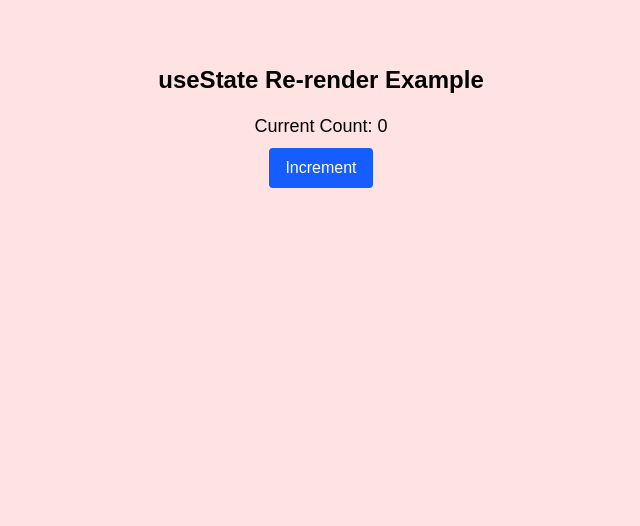
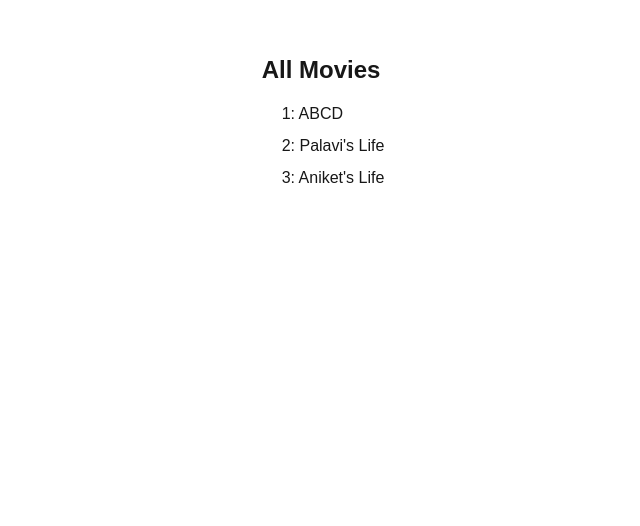
Before and after one commit to Aniket-a14/my-app, a Next.js app: page / in a window 1280 px wide. Shown: the part 274-800 px from the top of the page, without its empty margins (319-959 px from the left). Built offline with nearby package versions, Linux system fonts and the light colour scheme.

Commit message:
feat: add MapExample component and integrate it into Home; update RefExample with detailed explanation

```diff
--- /dev/null
+++ b/app/Component/MapExample.js
@@ -0,0 +1,48 @@
+"use client";
+
+export default function MapExample() {
+    const movies = ["ABCD", "Palavi's Life", "Aniket's Life"];
+
+    return (
+        <div className="min-h-screen p-4 flex flex-col justify-center items-center">
+            <h1 className="text-2xl font-bold mb-4">All Movies</h1>
+            <ul className="list-disc pl-6 list-none">
+                {movies.map((movie, index) => (
+                    <li key={index} className="mb-2">
+                        {index + 1}: {movie}
+                    </li>
+                ))}
+            </ul>
+        </div>
+    );
+}
+
+// --- Explanation of map and index ---
+
+/*
+map() is a JavaScript array method that creates a new array by calling a provided function on every element in the original array.
+
+Syntax:
+array.map((element, index) => {
+    // return something for each element
+});
+
+- element: The current item in the array.
+- index: The position of the current item (starting from 0).
+
+Example using the code above:
+const movies = ["ABCD", "Palavi's Life", "Aniket's Life"];
+
+movies.map((movie, index) => (
+    <li key={index}>
+        {index + 1}: {movie}
+    </li>
+));
+
+Here,
+- movie is each movie name in the array.
+- index is the position (0, 1, 2, ...).
+- {index + 1}: {movie} displays the movie number and name.
+
+The map function helps us render a list of items dynamically in React.
+*/
--- a/app/page.js
+++ b/app/page.js
@@ -1,11 +1,13 @@
 import EffectExample from "./Component/EffectEaxmple";
 import StateExample from "./Component/StateExample";
 import RefExample from "./Component/RefExample";
+import MapExample from "./Component/MapExample";
 
 
 export default function Home() {
   return (
     <div>
+      <MapExample/>
       <RefExample/>
       <StateExample />
       <EffectExample />
```
Also changed, not shown: app/Component/RefExample.js (+34 -24 lines).
